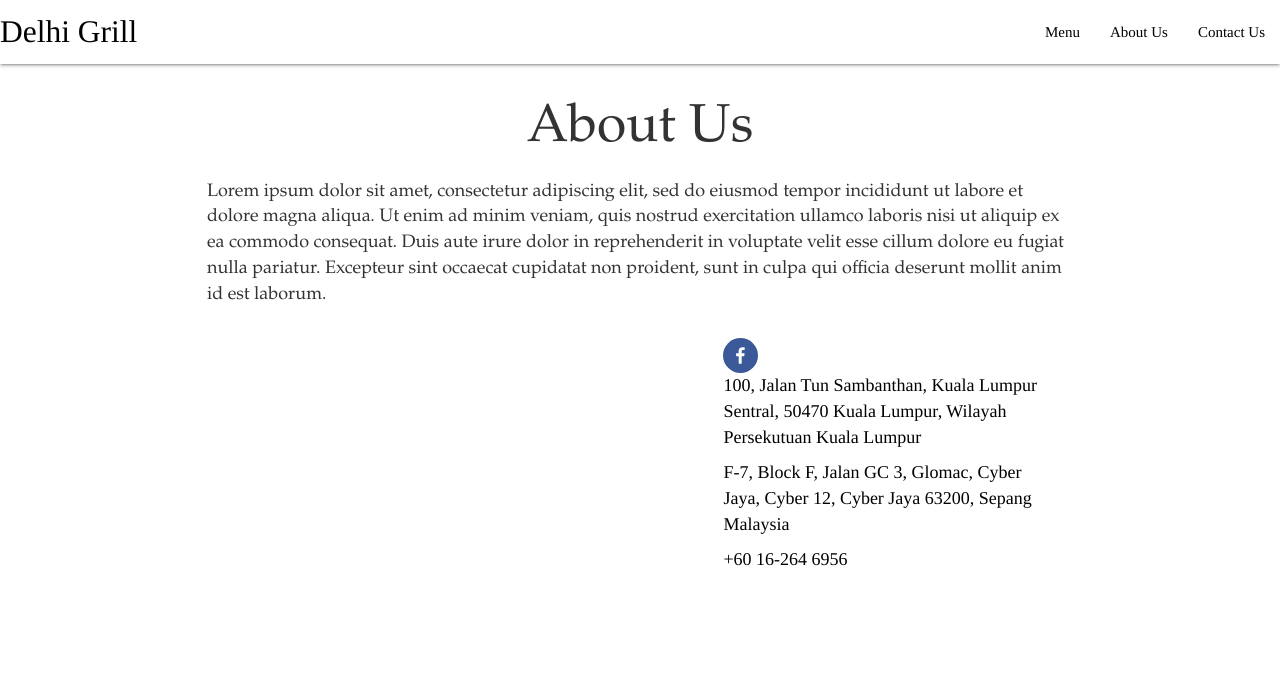
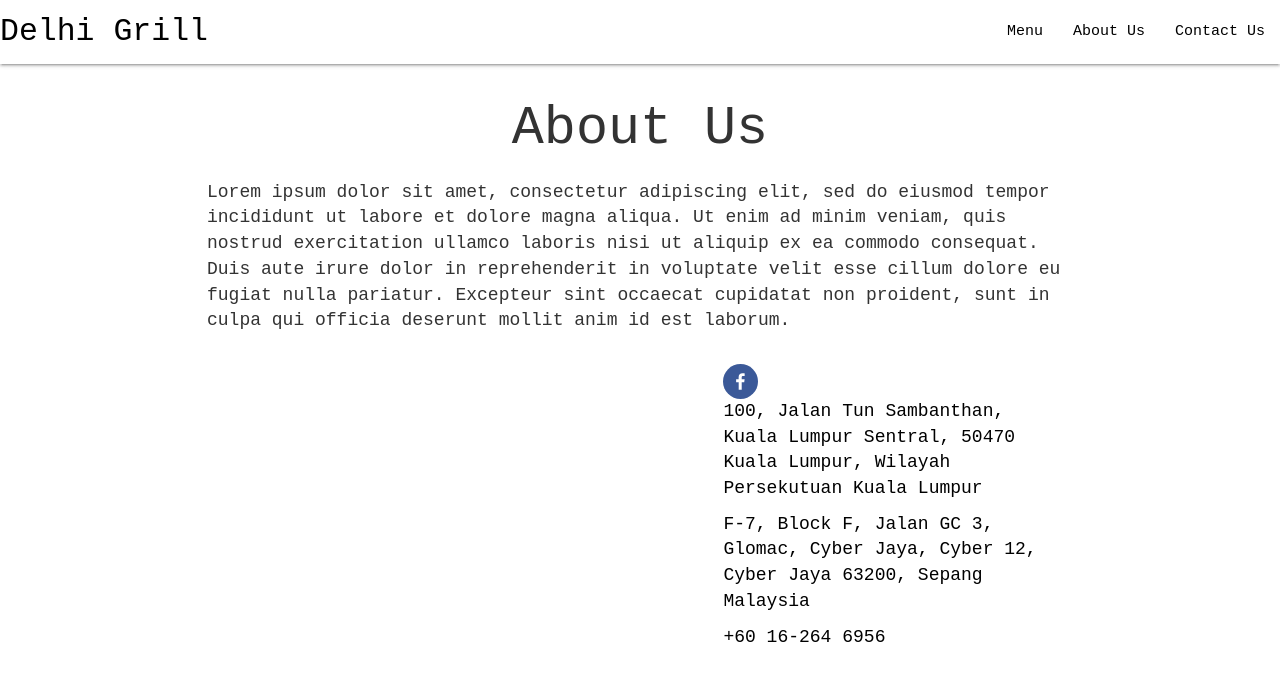
Before and after one commit to aryanmediratta/basic-react-website, a React (Create React App) app in the folder Desktop/WebDev/storewebsite/: page /about in a window 1280 px wide. Shown: the top 680 px of the page. Built offline with nearby package versions, Linux system fonts and the light colour scheme.

Commit message:
changed fonts

```diff
--- a/Desktop/WebDev/storewebsite/src/components/Footer.js
+++ b/Desktop/WebDev/storewebsite/src/components/Footer.js
@@ -10,7 +10,7 @@
 }
 
 const ths = {
-  fontFamily : 'times',
+  fontFamily : 'Courier New',
   fontSize : '18px',
   color : 'Black'
 }
--- a/Desktop/WebDev/storewebsite/src/components/Header.js
+++ b/Desktop/WebDev/storewebsite/src/components/Header.js
@@ -22,15 +22,15 @@
 			 <nav>
     <div class="nav-wrapper white" >
       <a href="/" class="brand-logo" style={{color:'black',
-  fontFamily : 'Times'}}>Delhi Grill</a>
+  fontFamily : 'Courier New'}}>Delhi Grill</a>
       <a href="#" data-target="mobile-demo" class="sidenav-trigger" style={{color:'black'}}><i class="material-icons">menu</i></a>
       <ul class="right hide-on-med-and-down" >
         <li><a href="/menu" style={{color:'black',
-  fontFamily : 'Times'}}>Menu</a></li>
+  fontFamily : 'Courier New'}}>Menu</a></li>
         <li><a href="/about" style={{color:'black',
-  fontFamily : 'Times'}}>About Us</a></li>
+  fontFamily : 'Courier New'}}>About Us</a></li>
         <li><a href="/contact" style={{color:'black',
-  fontFamily : 'Times'}}>Contact Us</a></li>
+  fontFamily : 'Courier New'}}>Contact Us</a></li>
       </ul>
     </div>
   </nav>
--- a/Desktop/WebDev/storewebsite/src/index.css
+++ b/Desktop/WebDev/storewebsite/src/index.css
@@ -18,7 +18,7 @@
   margin-right: auto;
 }
 p {
-  font-family: Times;
+  font-family: Courier New;
   font-size: 18px;
 }
 body {
@@ -31,6 +31,6 @@
     flex: 1 0 auto;
   }
 table td{
-  font-family: Times;
+  font-family: Courier New;
   font-size: 16px;
 }
--- a/Desktop/WebDev/storewebsite/src/pages/About.js
+++ b/Desktop/WebDev/storewebsite/src/pages/About.js
@@ -6,11 +6,11 @@
 
 const h2s = {
 	textAlign : 'center',
-	fontFamily : 'Garamond',
+	fontFamily : 'Courier New',
 }
 
 const h1s = {
-	fontFamily : 'Garamond',
+	fontFamily : 'Courier New',
 }
 
 class About extends Component {
--- a/Desktop/WebDev/storewebsite/src/pages/Contact.js
+++ b/Desktop/WebDev/storewebsite/src/pages/Contact.js
@@ -8,11 +8,11 @@
 
 const h2s = {
 	textAlign : 'center',
-	fontFamily : 'Garamond',
+	fontFamily : 'Courier New',
 }
 
 const h1s = {
-	fontFamily : 'Garamond',
+	fontFamily : 'Courier New',
 }
 
 class Contact extends Component {
--- a/Desktop/WebDev/storewebsite/src/pages/Home.js
+++ b/Desktop/WebDev/storewebsite/src/pages/Home.js
@@ -19,13 +19,13 @@
 
 const h2s = {
 	textAlign : 'center',
-	fontFamily : 'Garamond',
+	fontFamily : 'Courier New',
 }
 
 const ps = {
 	color : 'black',
   textAlign : 'center',
-  fontFamily : 'Garamond',
+  fontFamily : 'Courier New',
   fontSize : '20px'
 }
 
--- a/Desktop/WebDev/storewebsite/src/pages/Menu.js
+++ b/Desktop/WebDev/storewebsite/src/pages/Menu.js
@@ -17,12 +17,12 @@
 
 const h2s = {
 	textAlign : 'center',
-	fontFamily : 'Garamond',
+	fontFamily : 'Times',
 	fontWeight : 'bold'
 }
 
 const ths = {
-	fontFamily : 'Garamond',
+	fontFamily : 'Times',
 	fontWeight : 'bold',
 	fontSize : '18px'
 }
```
